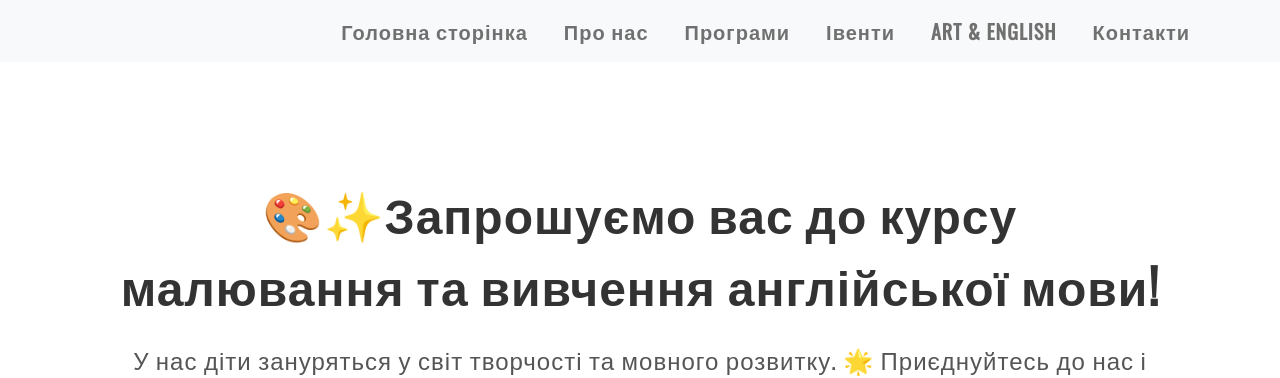
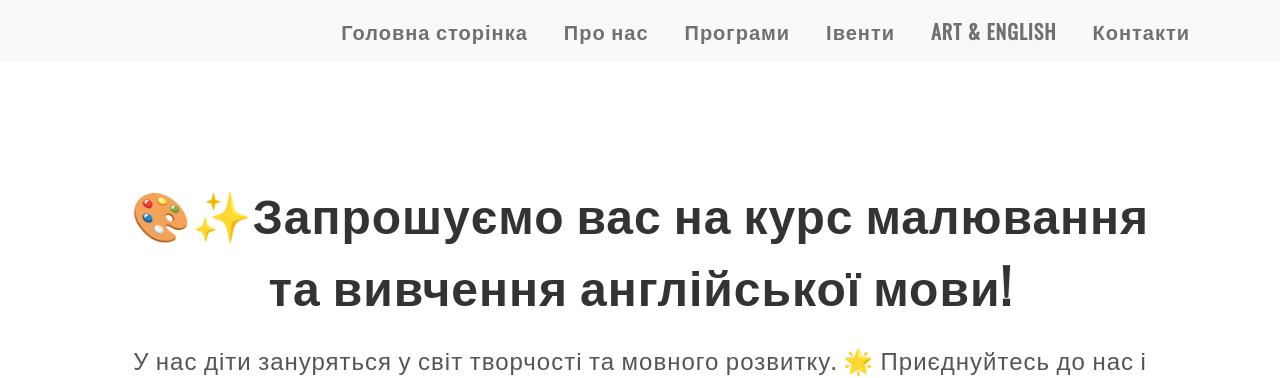
Before and after one commit to vadymSarvyk/MTproject, a React (Create React App) app: page /art-english in a window 1280 px wide. Shown: the top 378 px of the page. Built offline with nearby package versions, Linux system fonts and the light colour scheme.

Commit message:
Update ArtAndEnglishPage.jsx

```diff
--- a/src/MTSchool/pages/ArtAndEnglishPage.jsx
+++ b/src/MTSchool/pages/ArtAndEnglishPage.jsx
@@ -46,7 +46,7 @@ function ArtAndEnglishPage(){
             <MenuNavbar />
             <main>
                 <div className="content">
-                    <div className="header">🎨✨Запрошуємо вас до курсу малювання та вивчення англійської мови!</div>
+                    <div className="header">🎨✨Запрошуємо вас на курс малювання та вивчення англійської мови!</div>
                     <div className="description">
                     У нас  діти зануряться у світ творчості та мовного розвитку.
 🌟 Приєднуйтесь до нас і дозвольте вашій дитині розкрити свій творчий потенціал та освоїти англійську мову з задоволенням!
```
